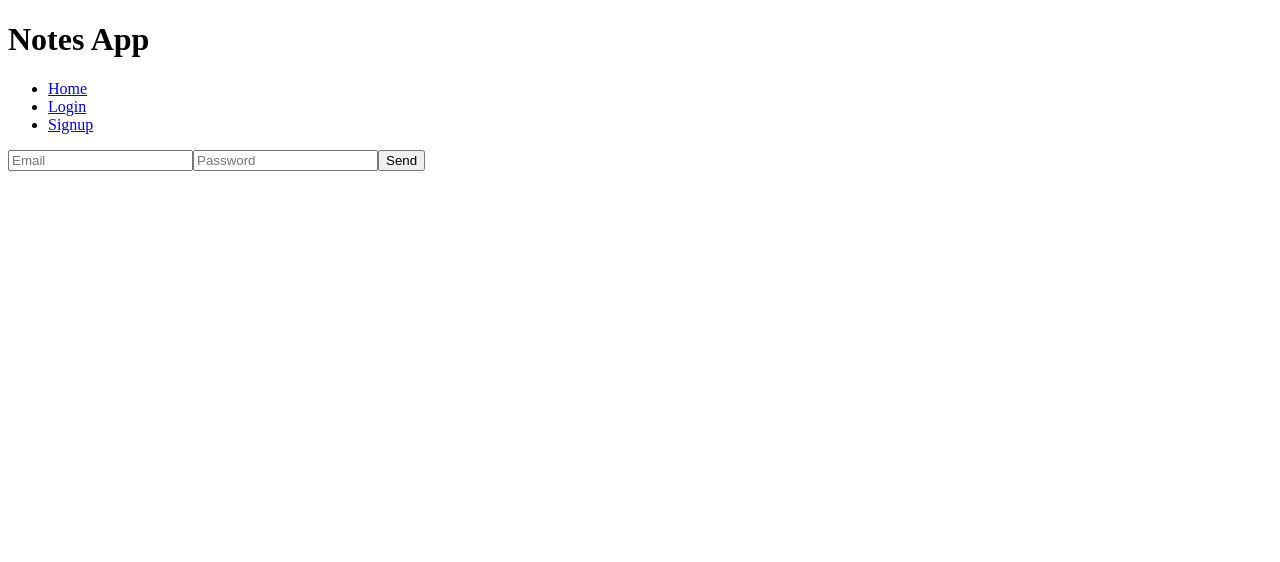
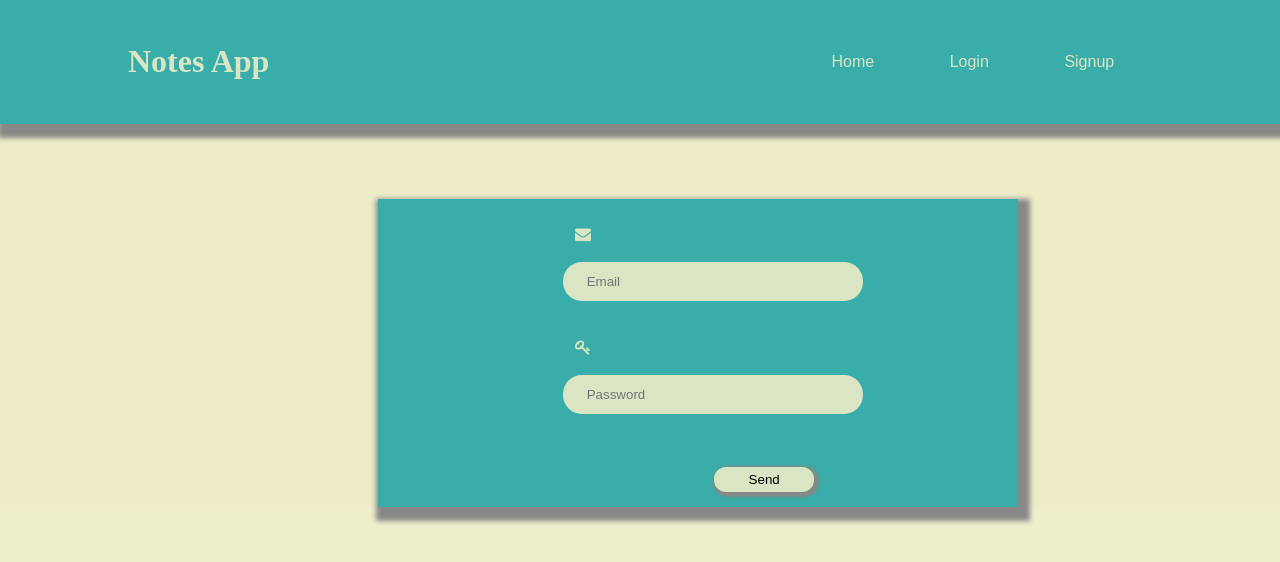
Before and after one commit to rwabusini/react-app, a React (Create React App) app in the folder react-tutorial/: page /#/login in a window 1280 px wide. Shown: the top 562 px of the page. Built offline with nearby package versions, Linux system fonts and the light colour scheme.

Commit message:
complete fronte end and back end

```diff
--- a/react-tutorial/public/index.html
+++ b/react-tutorial/public/index.html
@@ -3,6 +3,7 @@
 
 <head>
     <meta charset="utf-8" />
+    <link rel="stylesheet" href="https://cdnjs.cloudflare.com/ajax/libs/font-awesome/4.7.0/css/font-awesome.min.css">
     <!-- <link rel="icon" href="%PUBLIC_URL%/favicon.ico" /> -->
     <!-- <meta name="viewport" content="width=device-width, initial-scale=1" />
     <meta name="theme-color" content="#000000" />
--- /dev/null
+++ b/react-tutorial/src/App.css
@@ -0,0 +1,179 @@
+* {
+    box-sizing: border-box;
+    margin: 0cm;
+    padding: 0;
+    background-color: rgba(238, 236, 199, 0.892);
+}
+
+li :hover {
+    background-color: #aed79d;
+    /* Green */
+    color: white;
+    border-radius: 3mm;
+    padding: .1cm;
+}
+
+li {
+    font-family: sans-serif;
+    font-size: 16px;
+    font-weight: 500;
+    float: left;
+    text-decoration: none;
+    margin: 1cm;
+    text-decoration: none;
+    background-color: #38ada9;
+}
+
+a {
+    text-decoration: none !important;
+    background-color: #38ada9;
+    color: rgba(238, 236, 199, 0.892);
+}
+
+header {
+    display: flex;
+    justify-content: space-between;
+    align-items: center;
+    padding: 15px 10%;
+    background-color: #38ada9;
+    color: #ffffff;
+    box-shadow: 5px 7px 5px 7px #888888;
+}
+
+ul {
+    list-style-type: none;
+}
+
+nav {
+    background-color: #38ada9;
+}
+
+h1 {
+    background-color: #38ada9;
+    color: rgba(238, 236, 199, 0.892);
+}
+
+p {
+    font-family: Georgia;
+    /* text-shadow: 2px 2px 5px cadetblue; */
+    font-size: .7cm;
+    color: #38ada9;
+    text-align: center;
+    line-height: 1.8;
+    margin-bottom: 3cm;
+}
+
+.para {
+    height: 100px;
+    width: 1100px;
+    margin-left: 3cm;
+}
+
+.center {
+    margin-left: 10cm;
+    margin-top: 2cm;
+    width: 50%;
+    align-content: center;
+    padding: 10px;
+    background-color: #38ada9;
+    box-shadow: 5px 7px 5px 7px #888888;
+    margin-bottom: 5cm;
+}
+
+.center1 {
+    margin-left: 4.5cm;
+    width: 50%;
+    align-content: center;
+    padding: 5px;
+    background-color: #38ada9;
+}
+
+.icon {
+    padding: 12px;
+    background: #38ada9;
+    color: rgba(238, 236, 199, 0.892);
+    min-width: 10px;
+    text-align: center;
+}
+
+input {
+    width: 100%;
+    padding: 12px 20px;
+    margin: 8px 0;
+    border-radius: 5mm;
+    border-style: none;
+    background-color: rgba(238, 236, 199, 0.892);
+    color: rgb(8, 8, 8);
+}
+
+button {
+    border-radius: 12px;
+    border-style: none;
+    width: 100px;
+    height: 25px;
+    margin-top: .7cm;
+    margin-left: 4cm;
+    box-shadow: 2px 2px 3px 3px #888888;
+}
+
+textarea {
+    background-image: url(Paper.jpeg);
+    margin-top: 3cm;
+    margin-left: 20cm;
+    padding: 2cm 2cm;
+}
+
+.button1 {
+    border-radius: 12px;
+    border-style: none;
+    width: 100px;
+    height: 25px;
+    margin-top: .7cm;
+    margin-left: 25cm;
+    background-color: #38ada9;
+    box-shadow: 2px 2px 3px 3px #888888;
+}
+
+button:active {
+    border-radius: 12px;
+    background-color: #38ada9;
+    box-shadow: 0 5px #666;
+    transform: translateY(4px);
+    border-style: none;
+}
+
+img {
+    position: relative;
+    animation: mymove 5s infinite;
+    /* animation-timing-function: linear; */
+    width: 3cm;
+    height: 3cm;
+    margin: 2cm;
+}
+
+@keyframes mymove {
+    from {
+        left: 0px;
+    }
+    to {
+        left: 900px;
+    }
+}
+
+.list {
+    background-color: rgba(226, 224, 181, 0.892);
+    border-radius: 12px;
+    width: 200px;
+    font-family: Georgia;
+    /* text-shadow: 2px 2px 5px cadetblue; */
+    font-size: .7cm;
+    text-align: center;
+    margin-left: 0.5cm;
+}
+
+.divNote {
+    background-color: rgba(226, 224, 181, 0.892);
+    border-radius: 12px;
+    width: 500px;
+    margin-left: 10cm;
+}
--- a/react-tutorial/src/App.js
+++ b/react-tutorial/src/App.js
@@ -3,6 +3,7 @@ import Login from './Login.js';
 import Signup from "./Signup.js";
 import Note from "./Note.js";
 import Home from "./Home.js";
+import './App.css';
 // import ReactDOM from 'react-dom';
 // import { BrowserRouter as Router, Route } from "react-router-dom";
 import {
@@ -13,18 +14,49 @@ import {
 
 function App() {
   return (
-    <div className="App">
+    // <div className="App">
+    //   {/* <Login/>
+    //   <Route path="/Login" component={Login} /> */}
+    //   <HashRouter>
+    //     <div>
+    //       <h1>Notes App</h1>
+    //       <nav>
+    //       <ul>
+    //         <li><NavLink to="/">Home</NavLink></li>
+    //         <li><NavLink to="/login">Login</NavLink></li>
+    //         <li><NavLink to="/Signup">Signup</NavLink></li>
+    //         {/* <li><NavLink to="/Note">Note</NavLink></li> */}
+    //       </ul>
+    //       </nav>
+    //       <div className="content">
+    //         <Route exact path="/" component={Home} />
+    //         <Route path="/login" component={Login} />
+    //         <Route path="/Signup" component={Signup} />
+    //         <Route path="/Note" component={Note} />
+    //       </div>
+    //     </div>
+    //   </HashRouter>
+
+
+
+    // </div>
+
+    <div className="App" >
       {/* <Login/>
       <Route path="/Login" component={Login} /> */}
       <HashRouter>
         <div>
-          <h1>Notes App</h1>
-          <ul className="header">
-            <li><NavLink to="/">Home</NavLink></li>
-            <li><NavLink to="/login">Login</NavLink></li>
-            <li><NavLink to="/Signup">Signup</NavLink></li>
-            {/* <li><NavLink to="/Note">Note</NavLink></li> */}
-          </ul>
+          <header>
+            <h1 >Notes App </h1>
+            <nav>
+              <ul >
+                <li ><NavLink to="/">Home</NavLink></li>
+                <li ><NavLink to="/login">Login</NavLink></li>
+                <li ><NavLink to="/Signup">Signup</NavLink></li>
+                {/* <li><NavLink to="/Note">Note</NavLink></li> */}
+              </ul>
+            </nav>
+          </header>
           <div className="content">
             <Route exact path="/" component={Home} />
             <Route path="/login" component={Login} />
@@ -33,9 +65,6 @@ function App() {
           </div>
         </div>
       </HashRouter>
-
-
-
     </div>
   );
 }
--- a/react-tutorial/src/Home.js
+++ b/react-tutorial/src/Home.js
@@ -1,10 +1,12 @@
 import React from 'react';
-
+import './App.css';
+import Logo from "./image.png";
 class Home extends React.Component {
     render() {
         return (
-            <div>
-              Hello to Notes App!!
+            <div className="para">
+                <img src={Logo} />
+                <p> Where do you put your thoughts, your ideas, or the name of a movie someone recommended? Whether inspiration strikes when you're at home or on the go, our note app offers an easy,  convenient way to store all this information in one place. Note-taking apps are the online equivalent of notebooks, and because they're digital, they can do more for you than paper ever could. Most can store your notes </p>
             </div>
         )
     }
--- a/react-tutorial/src/Login.js
+++ b/react-tutorial/src/Login.js
@@ -3,7 +3,7 @@ import React from 'react';
 import axios from "axios";
 import { Redirect } from 'react-router-dom';
 // import { Redirect } from 'react-router-dom';
-
+import './App.css';
 class Login extends React.Component {
     constructor(){
     super();
@@ -89,16 +89,31 @@ class Login extends React.Component {
 
 
         return (
+            // <div>
+            //     <form onSubmit={this.onSubmit}>
+            //     <div id="login">
+            //             <input type="email" id="email" placeholder="Email" value={this.state.email} onChange={this.onChangeUserEmail} />
+            //             <input type="password" id="password" placeholder="Password" value={this.state.password} onChange={this.onChangeUserPassword} />
+            //             <button  id="send">Send</button>
+            //     </div>
+            //     </form>
+
+            // </div>
             <div>
-                <form onSubmit={this.onSubmit}>
-                <div id="login">
-                        <input type="email" id="email" placeholder="Email" value={this.state.email} onChange={this.onChangeUserEmail} />
-                        <input type="password" id="password" placeholder="Password" value={this.state.password} onChange={this.onChangeUserPassword} />
-                        <button  id="send">Send</button>
-                </div>
+                <form onSubmit={this.onSubmit} className="center">
+                    <div id="login" className="center1">
+                        <i class="fa fa-envelope icon"></i>
+                        <input type="email" id="email" placeholder=" Email" value={this.state.email} onChange={this.onChangeUserEmail} />
+                        <br></br> <br></br>
+                        <i class="fa fa-key icon"></i>
+                        <input type="password" id="password" placeholder=" Password" value={this.state.password} onChange={this.onChangeUserPassword} />
+                        <br></br> <br></br>
+                        <button id="send">Send</button>
+                    </div>
                 </form>
+            </div>
 
-            </div>
+
         )
     }
 }
--- a/react-tutorial/src/Signup.js
+++ b/react-tutorial/src/Signup.js
@@ -66,6 +66,7 @@ import React from 'react';
 import axios from "axios";
 import { Redirect } from 'react-router-dom';
 import Login from './Login.js';
+import './App.css';
 class Signup extends React.Component {
 
     constructor(props) {
@@ -113,13 +114,24 @@ class Signup extends React.Component {
             return <Redirect to='/Login' exact component={Login} />;
         }
         return (
+            // <div>
+            //     <form onSubmit={this.onSubmit}>
+            //         <div id="signup">
+            //             <input type="text" id="name" placeholder="name" value={this.state.name} onChange={this.onChangeUserName} />
+            //             <input type="email" id="email" placeholder="Email" value={this.state.email} onChange={this.onChangeUserEmail} />
+            //             <input type="password" id="password" placeholder="Password" value={this.state.password} onChange={this.onChangeUserPassword} />
+            //             <button id="send">Send</button>
+            //         </div>
+            //     </form>
+            // </div>
             <div>
-                <form onSubmit={this.onSubmit}>
-                    <div id="signup">
-                        <input type="text" id="name" placeholder="name" value={this.state.name} onChange={this.onChangeUserName} />
-                        <input type="email" id="email" placeholder="Email" value={this.state.email} onChange={this.onChangeUserEmail} />
-                        <input type="password" id="password" placeholder="Password" value={this.state.password} onChange={this.onChangeUserPassword} />
-                        <button id="send">Send</button>
+                <form onSubmit={this.onSubmit} className="center">
+                    <div id="signup" className="center1">
+                        <i class="fa fa-user icon"></i>
+                        <input type="text" id="name" placeholder=" Username" value={this.state.name} onChange={this.onChangeUserName} />
+                        <br></br> <br></br>  <i class="fa fa-envelope icon"></i><input type="email" id="email" placeholder=" Email" value={this.state.email} onChange={this.onChangeUserEmail} />
+                        <br></br> <br></br> <i class="fa fa-key icon"></i><input type="password" id="password" placeholder=" Password" value={this.state.password} onChange={this.onChangeUserPassword} />
+                        <br></br> <br></br><button id="send">Send</button>
                     </div>
                 </form>
             </div>
--- a/react-tutorial/src/index.js
+++ b/react-tutorial/src/index.js
@@ -1,7 +1,7 @@
 import React from 'react';
 import ReactDOM from 'react-dom';
 import App from './App';
-
+// import './App.css';
 
 ReactDOM.render(
 
```
Also changed, not shown: react-tutorial/src/Note.js (+25 -9 lines), react-tutorial/src/SingleNote.js (+7 -6 lines), react-tutorial/src/Paper.jpeg (added), react-tutorial/src/image.png (added).
